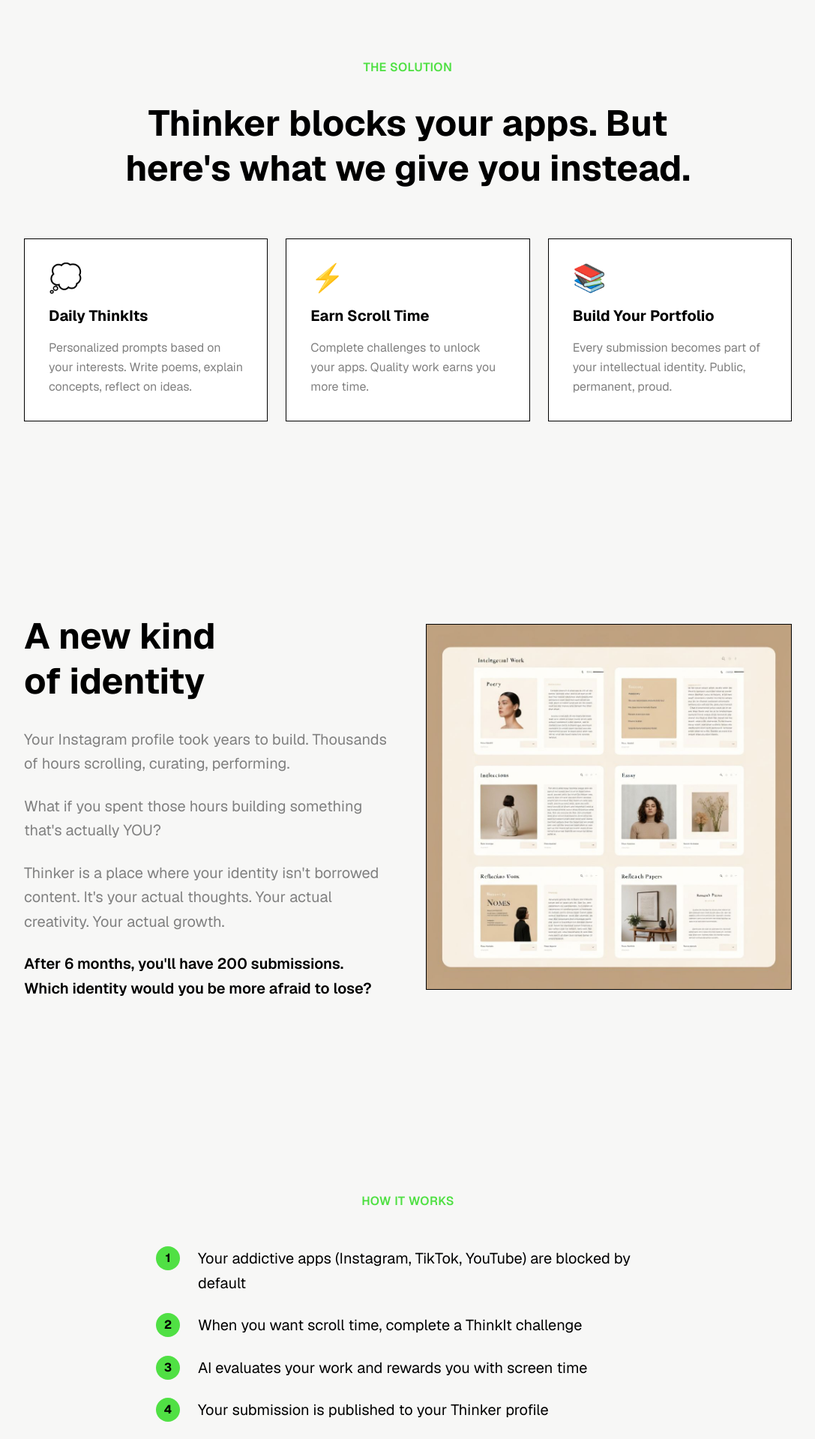
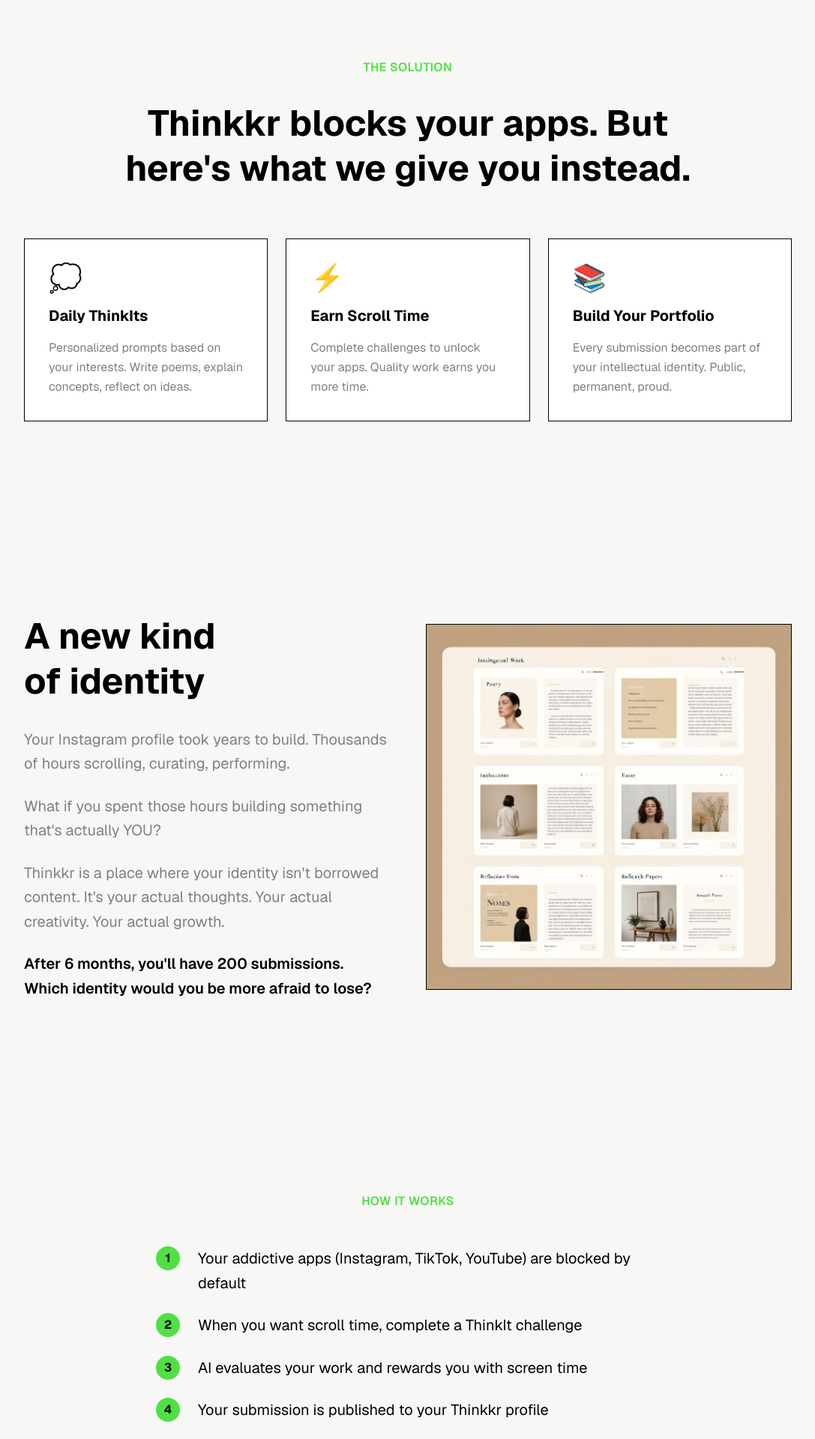
Before and after one commit to IshekKhal/thinkkrwaitlist, a Next.js app: page / in a window 1280 px wide. Shown: the part 1380-3299 px from the top of the page at 75% size, without its empty margins (96-1183 px from the left). Built offline with nearby package versions, Linux system fonts and the light colour scheme.

Commit message:
feat: update all "Thinker" references to "Thinkkr" across codebase
Update all branding references to "Thinkkr" for consistency.

```diff
--- a/components/footer.tsx
+++ b/components/footer.tsx
@@ -3,7 +3,7 @@ export default function Footer() {
     <footer className="w-full px-4 py-8 border-t border-border bg-background">
       <div className="mx-auto max-w-5xl flex flex-col items-center justify-between gap-6 md:flex-row">
         <p className="text-sm text-muted">
-          Thinker © 2026
+          Thinkkr © 2026
         </p>
         <div className="flex gap-6 text-sm">
           <a href="#" className="text-muted hover:text-foreground transition-colors">
--- a/components/how-it-works.tsx
+++ b/components/how-it-works.tsx
@@ -3,7 +3,7 @@ export default function HowItWorks() {
     'Your addictive apps (Instagram, TikTok, YouTube) are blocked by default',
     'When you want scroll time, complete a ThinkIt challenge',
     'AI evaluates your work and rewards you with screen time',
-    'Your submission is published to your Thinker profile',
+    'Your submission is published to your Thinkkr profile',
     'Over time, you build an intellectual portfolio that becomes your new identity',
   ]
 
--- a/components/solution.tsx
+++ b/components/solution.tsx
@@ -26,7 +26,7 @@ export default function Solution() {
             The Solution
           </p>
           <h2 className="mb-6 text-3xl font-bold leading-tight md:text-4xl lg:text-5xl text-balance">
-            Thinker blocks your apps. But here's what we give you instead.
+            Thinkkr blocks your apps. But here's what we give you instead.
           </h2>
         </div>
 
--- a/components/vision.tsx
+++ b/components/vision.tsx
@@ -18,7 +18,7 @@ export default function Vision() {
                 What if you spent those hours building something that's actually YOU?
               </p>
               <p>
-                Thinker is a place where your identity isn't borrowed content. It's your actual thoughts. Your actual creativity. Your actual growth.
+                Thinkkr is a place where your identity isn't borrowed content. It's your actual thoughts. Your actual creativity. Your actual growth.
               </p>
               <p className="font-semibold text-foreground">
                 After 6 months, you'll have 200 submissions. Which identity would you be more afraid to lose?
@@ -31,7 +31,7 @@ export default function Vision() {
             <div className="relative aspect-square w-full overflow-hidden border border-foreground bg-secondary">
               <Image
                 src="/vision-mockup.png"
-                alt="Thinker portfolio mockup"
+                alt="Thinkkr portfolio mockup"
                 fill
                 className="object-cover"
               />
```
